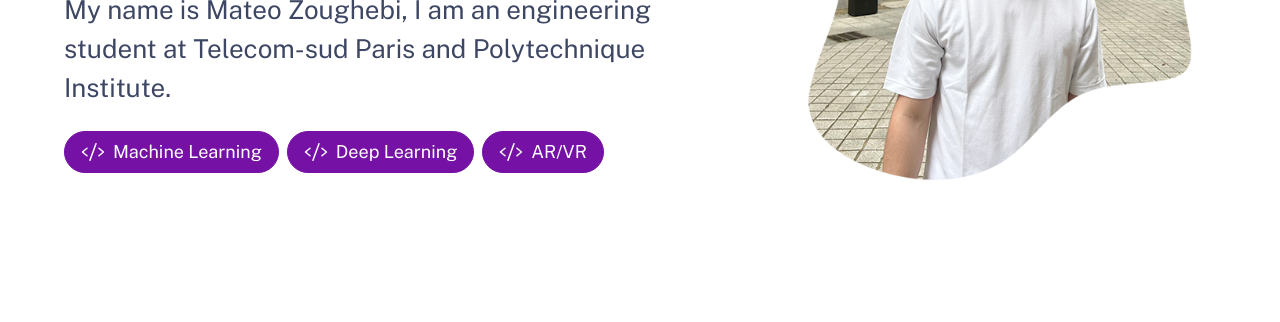
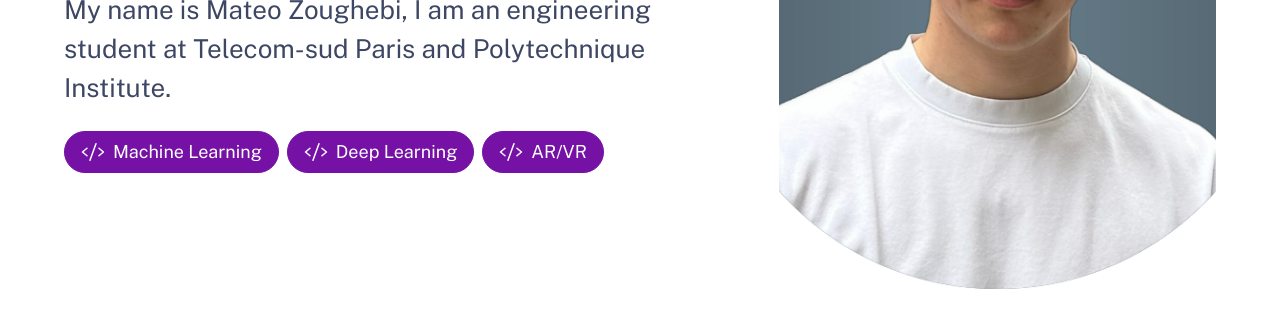
Before and after one commit to Mzoughh/portfolio-zoughebi, an Astro site: page / in a window 1280 px wide. Shown: the part 478-800 px from the top of the page. Built offline with nearby package versions, Linux system fonts and the light colour scheme; Astro itself is replaced by a stand-in of ours.

Commit message:
Ajout de la photo

```diff
--- a/src/pages/index.astro
+++ b/src/pages/index.astro
@@ -45,7 +45,7 @@ const projects = (await getCollection('work'))
 					alt="Mateo Zoughebi portrait"
 					width="600"
 					height="760"
-					src="/assets/portrait.jpg"
+					src="/assets/profile-pic.png"
 				/>
 			</header>
 
```
Also changed, not shown: public/assets/profile-pic.png (added).
